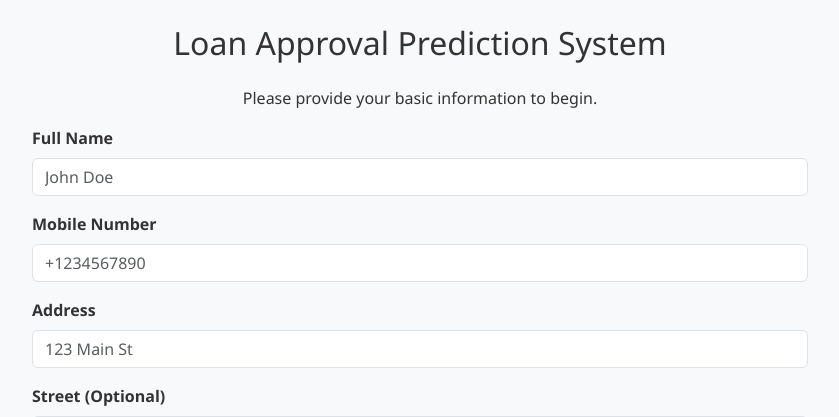
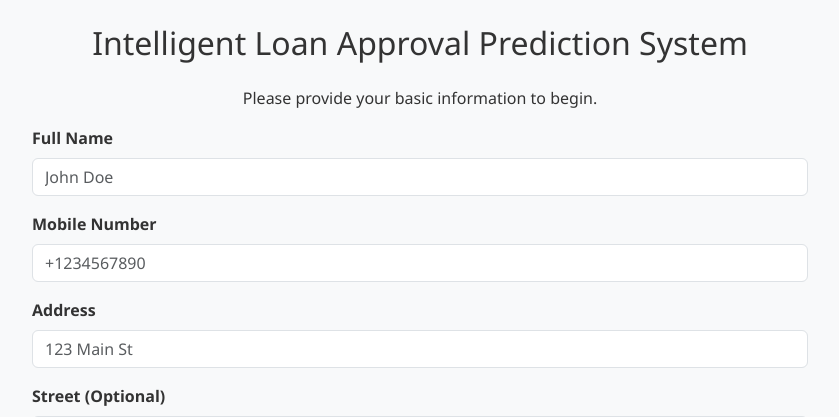
Before and after one commit to tshihab07/Intelligent-Loan-Approval-Prediction-System, a Flask app: page / in a window 1280 px wide. Shown: the top 417 px of the page, without its empty margins (220-1059 px from the left). Run offline with Flask 3, Linux system fonts and the light colour scheme; parts of the project's set-up code (start-up, migrations or seed data) failed here and were passed over.

Commit message:
feat: update homepage template content

```diff
--- a/templates/index.html
+++ b/templates/index.html
@@ -4,7 +4,7 @@
 {% block title %}Loan Application - Step 1{% endblock %}
 
 {% block content %}
-<h2 class="text-center mb-4">Loan Approval Prediction System</h2>
+<h2 class="text-center mb-4">Intelligent Loan Approval Prediction System</h2>
 <p class="text-center">Please provide your basic information to begin.</p>
 
 <!-- In templates/index.html -->
```
